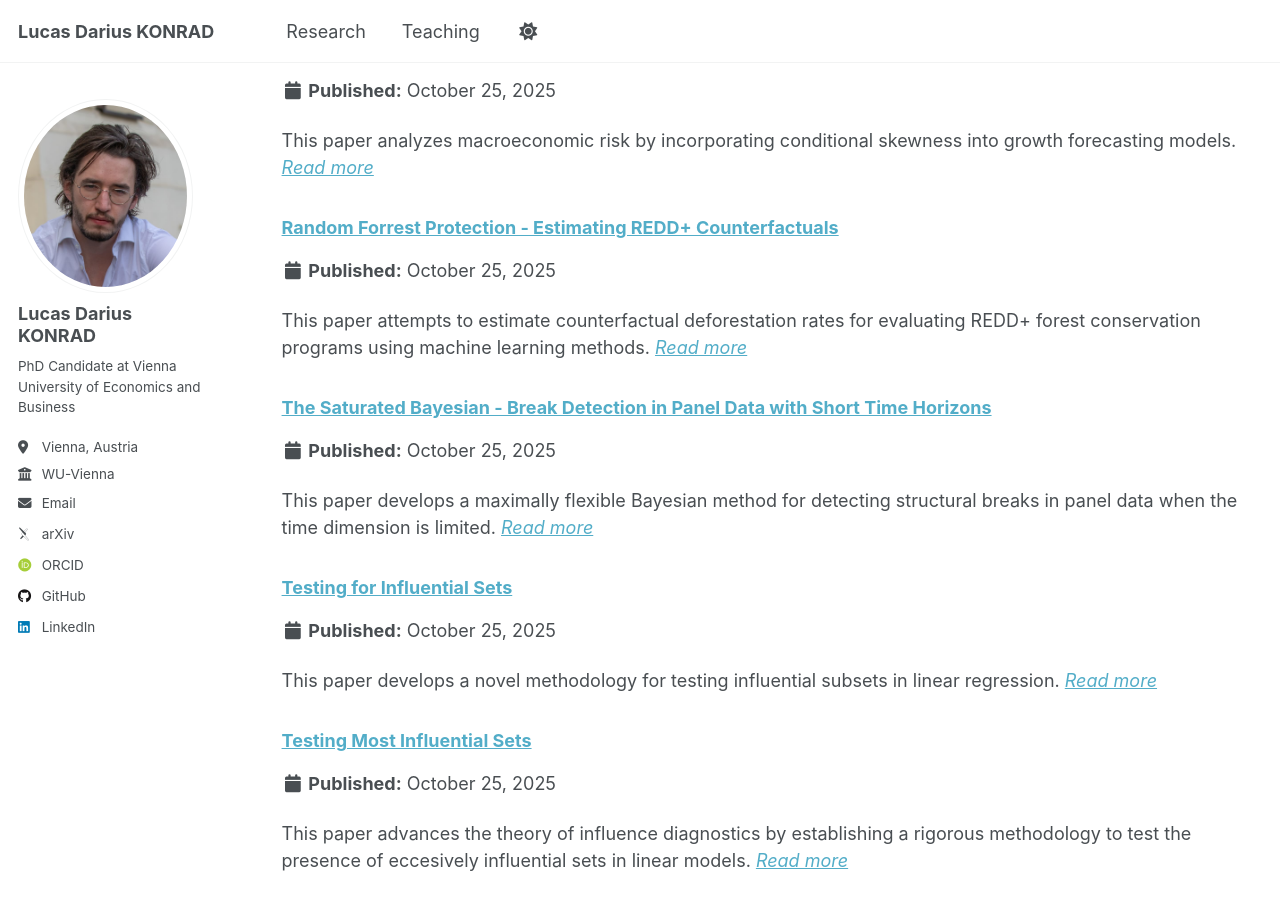
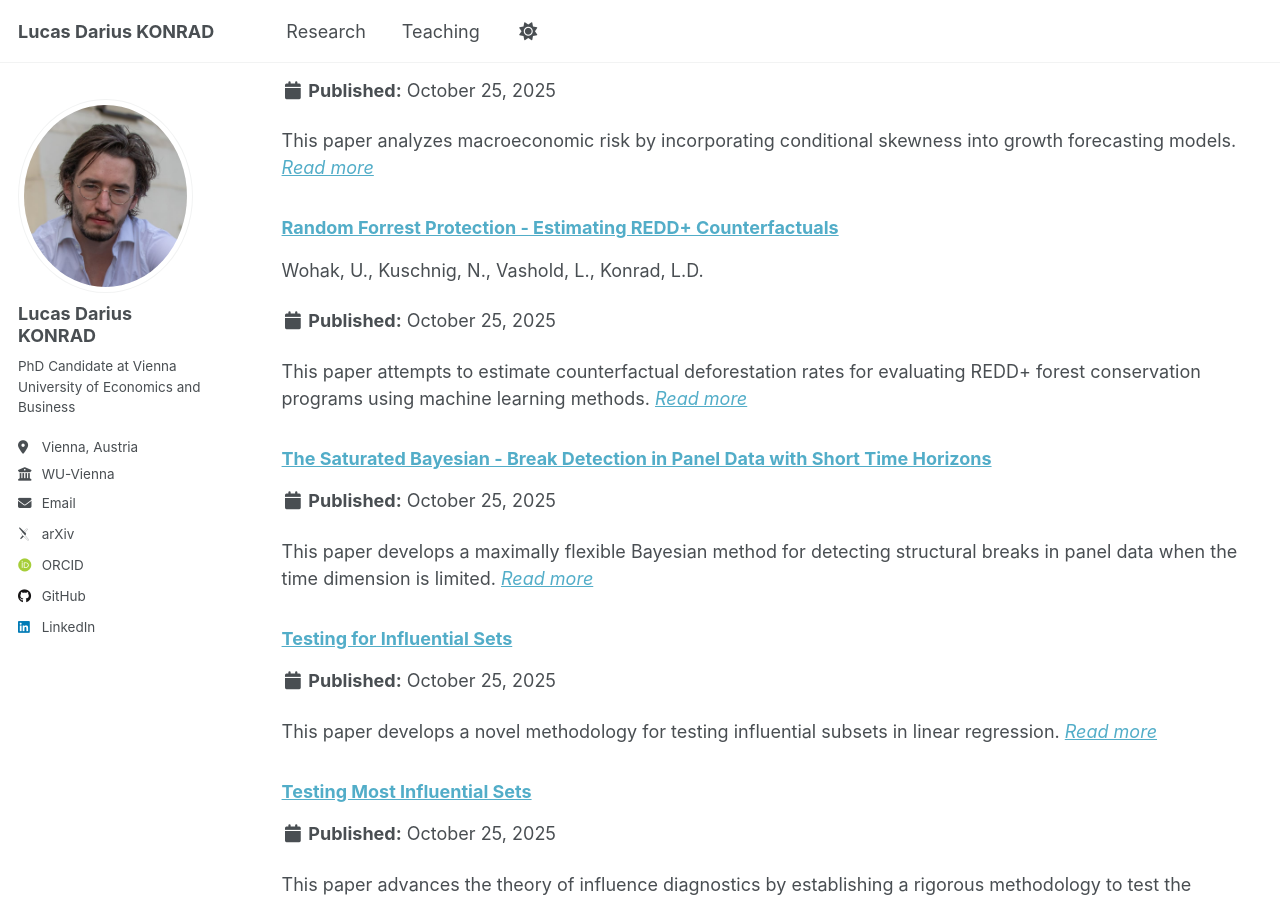
Before and after one commit to konradld/konradld.github.io, a Jekyll site: the page built from _pages/collection-archive.html, in a window 1280 px wide and 900 px high, scrolled down 1603 px. Built offline with Jekyll 4.4.1, drawn with Linux system fonts in a browser that asks for light colours; some web fonts are replaced; a script that is not in the unit is left out.

Commit message:
Update publication-redd-counterfactuals.md

```diff
--- a/_research/publication-redd-counterfactuals.md
+++ b/_research/publication-redd-counterfactuals.md
@@ -4,6 +4,7 @@ collection: research
 category: workinprogress
 permalink: /publication/2025-redd-counterfactuals
 excerpt: 'This paper attempts to estimate counterfactual deforestation rates for evaluating REDD+ forest conservation programs using machine learning methods.'
+authors: "Wohak, U., Kuschnig, N., Vashold, L., Konrad, L.D."
 # citation: 'Wohak, U., Kuschnig, N., Vashold, L., Konrad, L.D. (2025). &quot;Random Forrest Protection - Estimating REDD+ Counterfactuals.&quot; <i>Unpublished Document</i>.'
 ---
 
```
